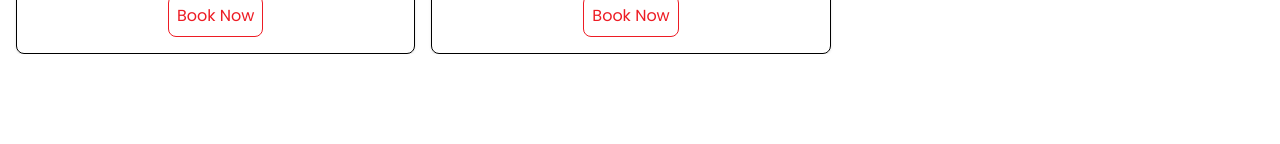
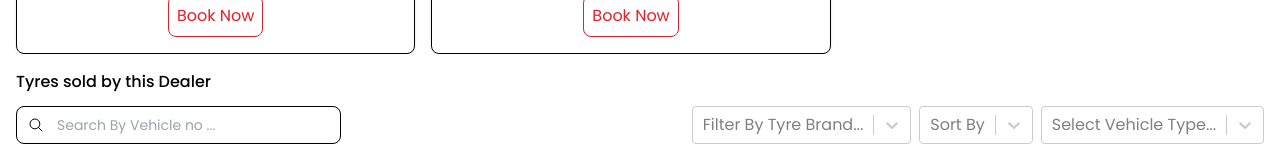
Before and after one commit to sanket4real/tyrePlex, a React (Vite) app: page / in a window 1280 px wide. Shown: the part 1180-1324 px from the top of the page. Before the commit the page ends 1234 px from the top, so only its background shows below. Built offline with nearby package versions, Linux system fonts and the light colour scheme.

Commit message:
added filters

```diff
--- a/package.json
+++ b/package.json
@@ -14,6 +14,7 @@
     "react": "^18.3.1",
     "react-dom": "^18.3.1",
     "react-icons": "^5.3.0",
+    "react-select": "^5.8.0",
     "react-slick": "^0.30.2",
     "slick-carousel": "^1.8.1"
   },
--- a/src/App.jsx
+++ b/src/App.jsx
@@ -5,6 +5,7 @@ import ShopDetails from "./components/ShopDetails";
 import Reviews from "./components/Reviews";
 import TyresDeal from "./components/TyresDeal";
 import Services from "./components/Services";
+import DealerTyres from "./components/DealerTyres";
 
 function App() {
 	return (
@@ -15,6 +16,7 @@ function App() {
 			<Reviews reviewCount={2238} />
 			<TyresDeal />
 			<Services />
+			<DealerTyres />
 		</>
 	);
 }
--- /dev/null
+++ b/src/components/DealerTyres.jsx
@@ -0,0 +1,77 @@
+import Select from "react-select";
+import { IoSearchOutline } from "react-icons/io5";
+
+const tyreOptions = [
+	{ value: "Apollo", label: "Apollo" },
+	{ value: "Bridgestone", label: "Bridgestone" },
+	{ value: "BKT", label: "BKT" },
+	{ value: "CEAT", label: "CEAT" },
+	{ value: "Continental", label: "Continental" },
+	{ value: "Michelin", label: "Michelin" },
+	{ value: "GoodYear", label: "GoodYear" },
+	{ value: "MRF", label: "MRF" },
+	{ value: "YOKOHOMA", label: "YOKOHOMA" },
+	{ value: "GoodYear", label: "GoodYear" },
+	{ value: "JK", label: "JK" },
+];
+
+const sortBy = [
+	{ value: "mostPopular", label: "Most Popular" },
+	{ value: "lowToHigh", label: "Price - Low To High" },
+	{ value: "HighToLow", label: "Price - High To Low" },
+];
+const vehicleType = [
+	{ value: "car", label: "Car" },
+	{ value: "bike", label: "Bike" },
+	{ value: "scooter", label: "Scooter" },
+];
+
+const DealerTyres = () => {
+	return (
+		<section className="mt-4 px-4  max-w-[1440px] mx-auto">
+			<h4 className="font-medium">Tyres sold by this Dealer</h4>
+			<div className="filters-wrapper flex justify-between mt-3 flex-col lg:flex-row gap-2">
+				<div className="search-by-vehicle">
+					<label
+						htmlFor="default-search"
+						className="mb-2 text-sm font-medium text-gray-900 sr-only dark:text-white">
+						Search
+					</label>
+					<div className="relative">
+						<div className="absolute inset-y-0 start-0 flex items-center ps-3 pointer-events-none">
+							<IoSearchOutline />
+						</div>
+						<input
+							type="search"
+							id="default-search"
+							className="block w-full px-3 py-2 ps-10 text-sm text-gray-900 border border-gray-300 rounded-lg bg-gray-50 dark:bg-gray-700 dark:border-gray-600 dark:placeholder-gray-400 dark:text-white "
+							placeholder="Search By Vehicle no ..."
+						/>
+					</div>
+				</div>
+				<div className="flex flex-col md:flex-row dropdown-wrapper gap-2 md:justify-between">
+					<Select
+						className="tyre-options md:w-[32%] lg:w-auto"
+						classNamePrefix="select"
+						options={tyreOptions}
+						placeholder="Filter By Tyre Brand..."
+					/>
+					<Select
+						className="sort-by md:w-[32%] lg:w-auto"
+						classNamePrefix="select"
+						options={sortBy}
+						placeholder="Sort By"
+					/>
+					<Select
+						className="vehicle-type md:w-[32%] lg:w-auto"
+						classNamePrefix="select"
+						options={vehicleType}
+						placeholder="Select Vehicle Type..."
+					/>
+				</div>
+			</div>
+		</section>
+	);
+};
+
+export default DealerTyres;
--- a/tailwind.config.js
+++ b/tailwind.config.js
@@ -6,5 +6,5 @@ export default {
 			red: "#ed1c24",
 		},
 	},
-	plugins: [require("@tailwindcss/line-clamp")],
+	plugins: [],
 };
```
Also changed, not shown: 1 other file (tests, documents, lock files or other folders).
